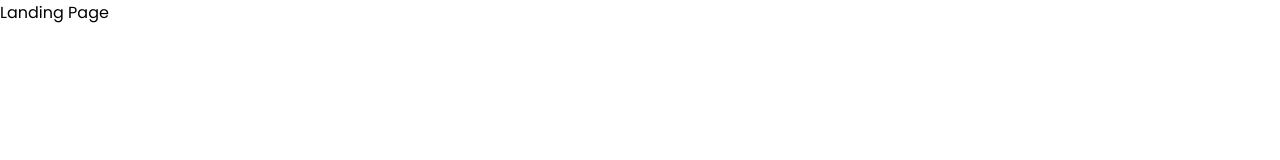
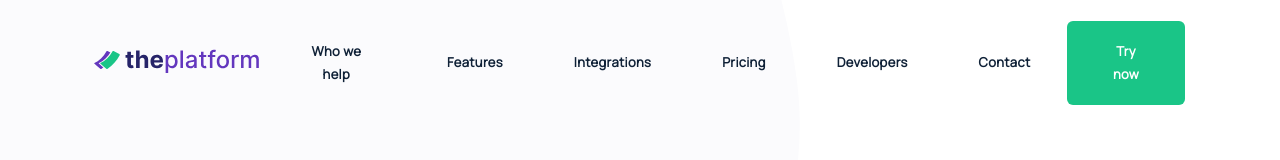
Before and after one commit to Mona95/React-LandingPage, a React app: page / in a window 1280 px wide. Built offline with nearby package versions, Linux system fonts and the light colour scheme.

Commit message:
Generating the navbar component to hold the Appbar Adding required fonts

```diff
--- /dev/null
+++ b/src/components/UI/Navbar/index.js
@@ -0,0 +1,42 @@
+import React from 'react'
+import { makeStyles } from '@material-ui/core/styles';
+import AppBar from '@material-ui/core/AppBar';
+import Toolbar from '@material-ui/core/Toolbar';
+import Button from '@material-ui/core/Button';
+import {ReactComponent as Logo} from '../../../assets/images/logo.svg';
+
+import './index.scss';
+
+const useStyles = makeStyles((theme) => ({
+    root: {
+      flexGrow: 1,
+    },
+    logo: {
+      flexGrow: 1,
+    },
+  }));
+
+const Navbar = () => {
+    const classes = useStyles();
+
+    return (
+        <div className={classes.root}>
+       <AppBar position="static" className='appbar-wrapper'>
+        <Toolbar>
+          <div className={classes.logo}>
+            <Logo />
+          </div>
+          <Button>Who we help</Button>
+          <Button>Features</Button>
+          <Button>Integrations</Button>
+          <Button>Pricing</Button>
+          <Button>Developers</Button>
+          <Button>Contact</Button>
+          <Button className="isMobile isActive">Try now</Button>
+        </Toolbar>
+      </AppBar>
+        </div>
+    )
+}
+
+export default Navbar
--- /dev/null
+++ b/src/components/UI/Navbar/index.scss
@@ -0,0 +1,41 @@
+
+.appbar-wrapper{
+    background-color: transparent !important;
+    box-shadow: none !important;
+    button {
+        color: #0F2137;
+        font-size: 13px;
+        font-weight: 700;
+        font-style: normal;
+        text-transform: none;
+        font-family: 'Manrope-regular';
+        padding: 19px 35px;
+        margin: 1px;
+
+        &:hover, &:focus{
+           background-color: #1AC587;
+           border-radius: 6px;
+           color: #fff;
+        }
+    }
+    button.isActive{
+        background-color: #1AC587;
+        border-radius: 6px;
+        color: #fff;
+    }
+}
+
+@media screen and (max-width: 375px) {
+    .appbar-wrapper {
+      background-color: #fff !important;
+      padding:10px 0px;
+
+      button{
+          display: none;
+      }
+
+      button.isMobile{
+          display: block ;
+      }
+    }
+  }
--- a/src/components/containers/App/index.js
+++ b/src/components/containers/App/index.js
@@ -1,10 +1,15 @@
+import { ReactComponent as VectorBackground } from '../../../assets/images/background.svg'
 import './index.scss';
+import Navbar from '../../UI/Navbar';
 
 const App = () => {
   return (
-    <div>
-      Landing Page
-    </div>
+    <>
+      <VectorBackground className="vector-bg" />
+      <div className="content">
+        <Navbar />
+      </div>
+    </>
   );
 }
 
--- a/src/components/containers/App/index.scss
+++ b/src/components/containers/App/index.scss
@@ -0,0 +1,22 @@
+.vector-bg{
+    z-index: -10;
+    position: absolute;
+    top: -14px;
+    left: -356px;
+    width: 1448px;
+    height: 647px;
+}
+
+.content{
+    padding: 20px 70px;
+}
+
+@media screen and (max-width: 375px) {
+    .content{
+        padding: 0;
+    }
+
+    .vector-bg{
+        display: none;
+    }
+  }
--- a/src/styles/fonts.scss
+++ b/src/styles/fonts.scss
@@ -1,3 +1,5 @@
+//Poppins
+
 @font-face{
     font-family: 'Poppins-regular';
     src: url('../assets/fonts/poppins/Poppins-Regular.ttf');
@@ -22,3 +24,31 @@
     font-family: 'Poppins-semibold';
     src: url('../assets/fonts/poppins/Poppins-SemiBold.ttf')
 }
+
+//--------------------------------------------------------------------------
+
+//Manrope
+@font-face{
+    font-family: 'Manrope-regular';
+    src: url('../assets/fonts/manrope/Manrope-Regular.ttf');
+}
+
+@font-face{
+    font-family: 'Manrope-light';
+    src: url('../assets/fonts/manrope/Manrope-Light.ttf');
+}
+
+@font-face{
+    font-family: 'Manrope-medium';
+    src: url('../assets/fonts/manrope/Manrope-Medium.ttf');
+}
+
+@font-face{
+    font-family: 'Manrope-bold';
+    src: url('../assets/fonts/manrope/Manrope-Bold.ttf');
+}
+
+@font-face{
+    font-family: 'Manrope-semibold';
+    src: url('../assets/fonts/manrope/Manrope-SemiBold.ttf')
+}
```
Also changed, not shown: src/assets/fonts/manrope/Manrope-Bold.ttf (added), src/assets/fonts/manrope/Manrope-Light.ttf (added), src/assets/fonts/manrope/Manrope-Medium.ttf (added), src/assets/fonts/manrope/Manrope-Regular.ttf (added), src/assets/fonts/manrope/Manrope-SemiBold.ttf (added), src/assets/images/background.svg (added), src/assets/images/logo.svg (added).
